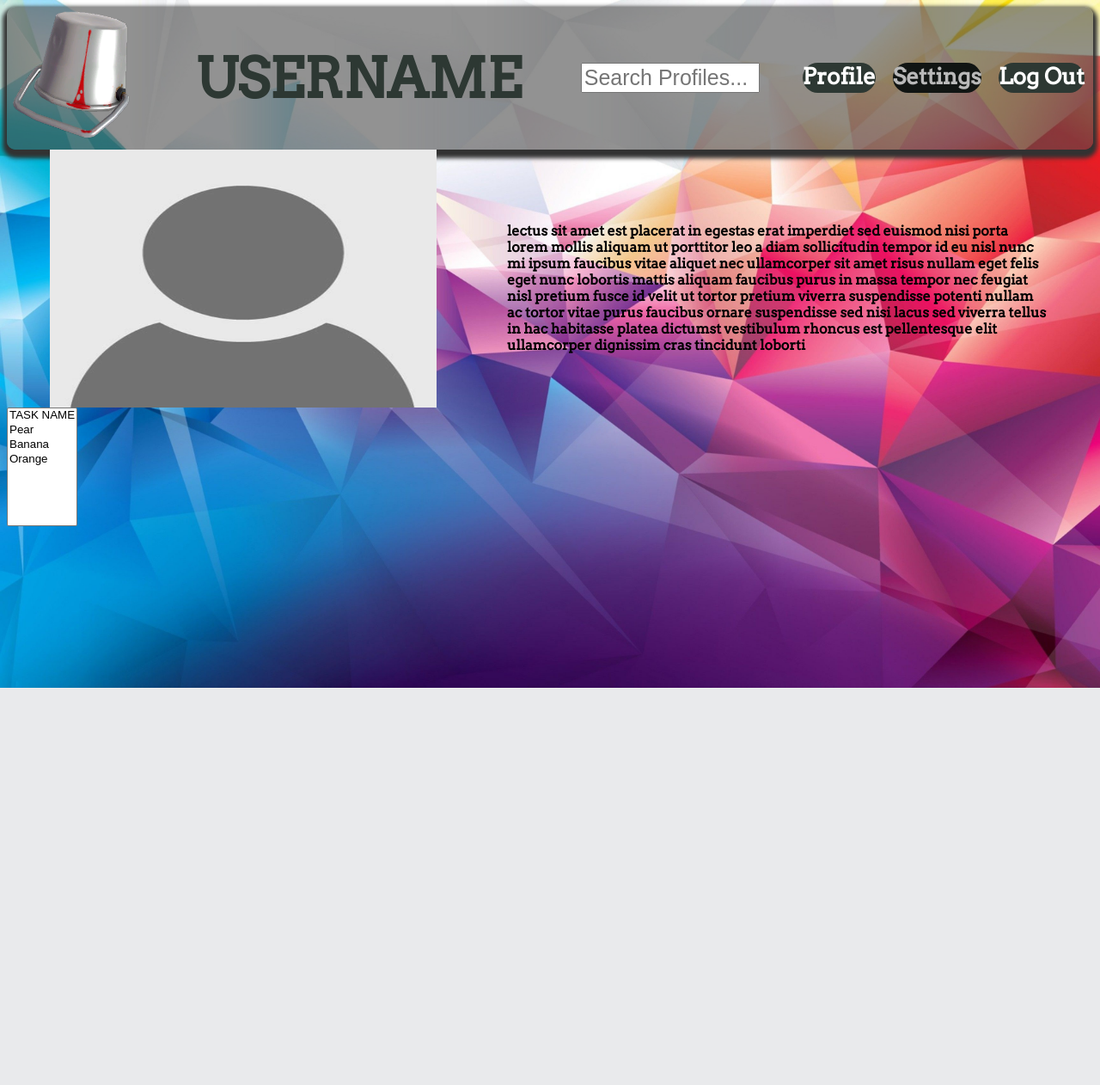
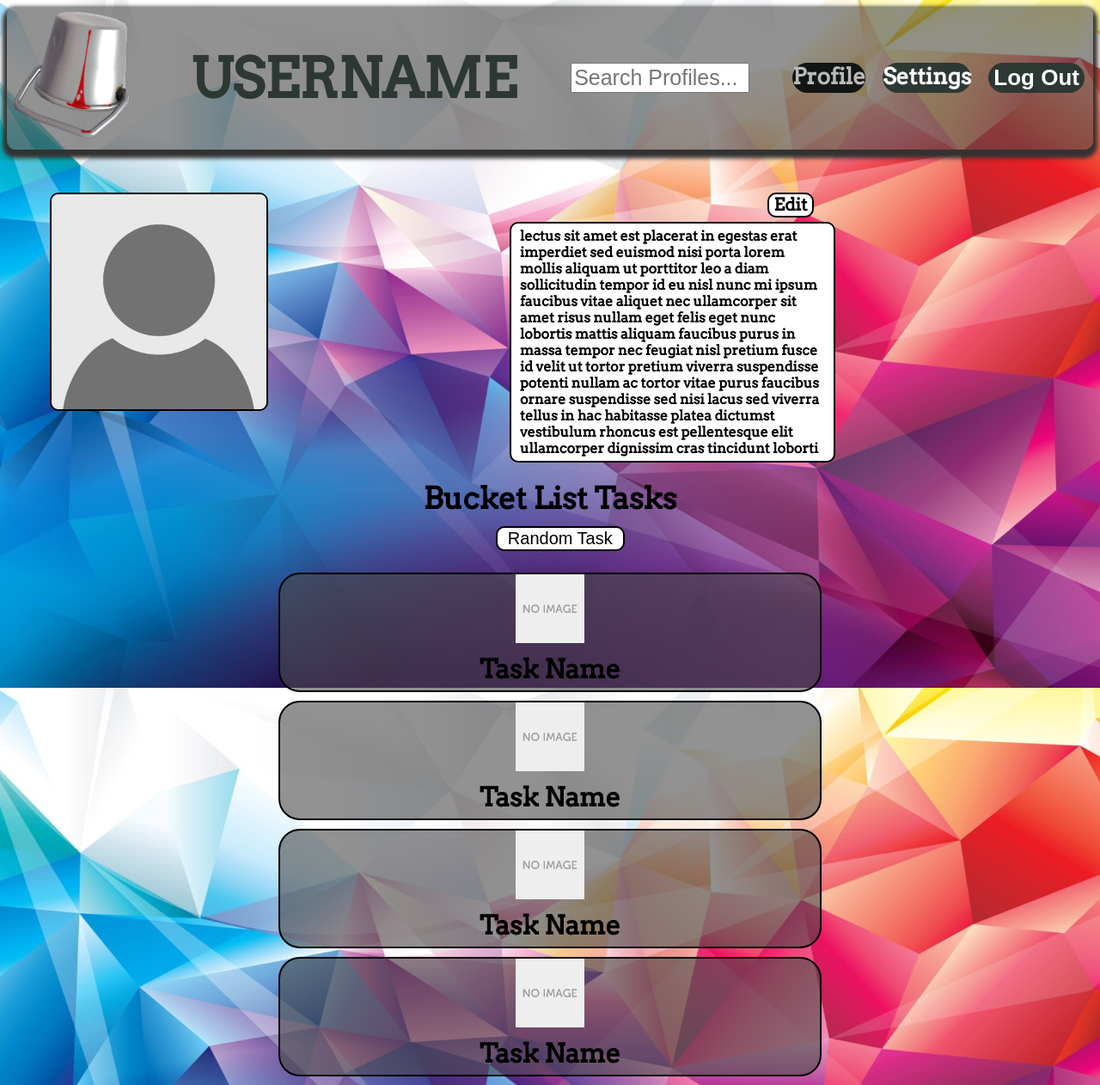
Before and after one commit to TimC615/COIS-3420H-Project, a PHP site: page /profile.html in a window 1280 px wide. Shown: the whole page at 86% size. Before the commit the page ends 800 px from the top, so only its background shows below. Run offline with PHP 8.4, Linux system fonts and the light colour scheme.

Commit message:
General HTML and CSS complete. Also added a bit of js for functionality.

```diff
--- a/create_list_item.html
+++ b/create_list_item.html
@@ -25,9 +25,11 @@
             </form>
             <nav>
                 <a href="profile.html">Profile</a>
-                <a href="settings.html" class="active">Settings</a>
-                <a href="logout.html">Log Out</a>
+                <a href="settings.html">Settings</a>
+                <button onclick="logOut()">Log Out</button>
             </nav>
+            <script src="./js/general.js">
+            </script>
         </div>
     </header>
     <form id="createlistitem" action="#" method="post" enctype="multipart/form-data">
--- a/css/general_styles.css
+++ b/css/general_styles.css
@@ -63,6 +63,24 @@ nav a:hover {
     color: #2D3833;
 }
 
+nav button{
+    text-align: center;
+    display: block;
+    font-size: 26px;
+    font-weight: bold;
+    text-decoration: none;
+    border-radius: 25px;
+    margin-left: 10px;
+    margin-right: 10px;
+    background-color: #2D3833;
+    color: white;
+    border: none;
+}
+
+nav button:hover{
+    background-color: white;
+    color: #2D3833;
+}
 .active {
   background-color: #111513;
   color: #B9B9B9;
--- a/css/profile.css
+++ b/css/profile.css
@@ -1,3 +1,7 @@
+#maincontent{
+    margin-top: 50px;
+}
+
 #profileinfo{
     display: flex;
     flex-direction: row;
@@ -6,6 +10,8 @@
 #profileinfo img{
     margin-right: auto;
     margin-left: 50px;
+    border: 2px solid black;
+    border-radius: 10px;
 }
 
 #profileinfo p{
@@ -13,5 +19,78 @@
     margin-left: auto;
     font-weight: bold;
     width: 50%;
-    margin-top: 85px;
+    margin-top: auto;
+    margin-bottom: auto;
+    background-color: white;
+    padding: 5px 10px 5px 10px;
+    border: 2px solid black;
+    border-radius: 10px;
 }
+
+#profileinfo div{
+    display: flex;
+    flex-direction: column;
+    margin-right: 250px;
+}
+
+#profileinfo div a{
+    width: 50px;
+    margin-left: auto;
+    margin-right: 75px;
+    border: 2px solid black;
+    border-radius: 10px;
+    margin-bottom: 5px;
+    font-size: 20px;
+    color: black;
+    background-color: white;
+}
+
+#profileinfo div a:hover{
+    transition-duration: 0.4s;
+    color: white;
+    background-color: #485951;
+}
+
+h2{
+    text-align: center;
+    margin-top: 20px;
+    margin-bottom: 10px;
+    font-weight: bold;
+    font-size: 35px;
+}
+
+#bucketlist{
+    margin-top: 20px;
+    margin-left: auto;
+    margin-right: auto;
+    width: 50%;
+}
+
+#bucketlist a{
+    background-color: rgba(74, 74, 74, 0.6);
+    color: black;
+    border: 2px solid black;
+    margin-bottom: 10px;
+}
+
+#bucketlist a h3{
+    margin-top: 5px;
+    margin-bottom: 5px;
+}
+
+#maincontent button{
+    width: 150px;
+    margin-left: 45%;
+    border: 2px solid black;
+    border-radius: 10px;
+    margin-bottom: 5px;
+    font-size: 20px;
+    color: black;
+    background-color: white;
+}
+
+#maincontent button:hover{
+    transition-duration: 0.4s;
+    color: white;
+    background-color: #485951;
+}
--- a/edit_list_item.html
+++ b/edit_list_item.html
@@ -25,9 +25,11 @@
             </form>
             <nav>
                 <a href="profile.html">Profile</a>
-                <a href="settings.html" class="active">Settings</a>
-                <a href="logout.html">Log Out</a>
+                <a href="settings.html">Settings</a>
+                <button onclick="logOut()">Log Out</button>
             </nav>
+            <script src="./js/general.js">
+            </script>
         </div>
     </header>
 
--- /dev/null
+++ b/js/general.js
@@ -0,0 +1,3 @@
+function logOut() {
+  location.replace("./splash_page.html")
+}
--- a/login.html
+++ b/login.html
@@ -26,8 +26,10 @@
             <nav>
                 <a href="profile.html">Profile</a>
                 <a href="settings.html">Settings</a>
-                <a href="logout.html">Log Out</a>
+                <button onclick="logOut()">Log Out</button>
             </nav>
+            <script src="./js/general.js">
+            </script>
         </div>
     </header>
 
--- a/profile.html
+++ b/profile.html
@@ -24,16 +24,20 @@
                 <input id="searchbar" type="text" placeholder="Search Profiles...">
             </form>
             <nav>
-                <a href="profile.html">Profile</a>
-                <a href="settings.html" class="active">Settings</a>
-                <a href="logout.html">Log Out</a>
+                <a href="profile.html" class="active">Profile</a>
+                <a href="settings.html">Settings</a>
+                <button onclick="logOut()">Log Out</button>
             </nav>
+            <script src="./js/general.js">
+            </script>
         </div>
     </header>
 
     <div id="maincontent">
         <div id="profileinfo">
-            <img src="./images/default_profile_picture.jpg" width="450" height="300" alt="Bucket List Website Logo">
+            <img src="./images/default_profile_picture.jpg" width="400" height="250" alt="Bucket List Website Logo">
+            <div>
+                <a href="edit_list_item.html">Edit</a>
                 <p> lectus sit amet est placerat in egestas erat imperdiet sed euismod nisi porta lorem mollis aliquam ut porttitor
                     leo a diam sollicitudin tempor id eu nisl nunc mi ipsum faucibus vitae aliquet nec ullamcorper sit amet risus
                     nullam eget felis eget nunc lobortis mattis aliquam faucibus purus in massa tempor nec feugiat nisl pretium
@@ -42,19 +46,27 @@
                     elit ullamcorper dignissim cras tincidunt loborti
                 </p>
             </div>
+        </div>
 
-        <div id="bucketlistitems">
-            <form>
-                <select id="bucketlist" size="8">
-                    <option>
-                        <img src="./images/bucket_logo.png" width="75" height="75" alt="Task Item">
-                        <h2>TASK NAME</h2>
-                    </option>
-                    <option>Pear</option>
-                    <option>Banana</option>
-                    <option>Orange</option>
-                </select>
-            </form>
+        <h2>Bucket List Tasks</h2>
+        <button onclick="#">Random Task</button>
+        <div id="bucketlist">
+            <a href="list_item.html" class="list-group-item active">
+                <img class="bucketlistpicture" src="./images/default_task.png" width="80" height="80" alt="Bucket List Task Image">
+                <h3 class="bucketlisttitle">Task Name</h3>
+            </a>
+            <a href="list_item.html" class="list-group-item active">
+                <img class="bucketlistpicture" src="./images/default_task.png" width="80" height="80" alt="Bucket List Task Image">
+                <h3 class="bucketlisttitle">Task Name</h3>
+            </a>
+            <a href="list_item.html" class="list-group-item active">
+                <img class="bucketlistpicture" src="./images/default_task.png" width="80" height="80" alt="Bucket List Task Image">
+                <h3 class="bucketlisttitle">Task Name</h3>
+            </a>
+            <a href="list_item.html" class="list-group-item active">
+                <img class="bucketlistpicture" src="./images/default_task.png" width="80" height="80" alt="Bucket List Task Image">
+                <h3 class="bucketlisttitle">Task Name</h3>
+            </a>
         </div>
     </div>
 </body>
--- a/settings.html
+++ b/settings.html
@@ -26,8 +26,10 @@
             <nav>
                 <a href="profile.html">Profile</a>
                 <a href="settings.html" class="active">Settings</a>
-				<a href="logout.html">Log Out</a>
+                <button onclick="logOut()">Log Out</button>
             </nav>
+            <script src="./js/general.js">
+            </script>
         </div>
     </header>
 
--- a/signup.html
+++ b/signup.html
@@ -26,8 +26,10 @@
             <nav>
                 <a href="profile.html">Profile</a>
                 <a href="settings.html">Settings</a>
-                <a href="logout.html">Log Out</a>
+                <button onclick="logOut()">Log Out</button>
             </nav>
+            <script src="./js/general.js">
+            </script>
         </div>
     </header>
 
--- a/splash_page.html
+++ b/splash_page.html
@@ -25,9 +25,11 @@
             </form>
             <nav>
                 <a href="profile.html">Profile</a>
-                <a href="settings.html" class="active">Settings</a>
-                <a href="logout.html">Log Out</a>
+                <a href="settings.html">Settings</a>
+                <button onclick="logOut()">Log Out</button>
             </nav>
+            <script src="./js/general.js">
+            </script>
         </div>
     </header>
 
```
Also changed, not shown: css/list_item.css (added, +36 -0 lines), list_item.html (+5 -3 lines), css/list_item.html (deleted), images/default_task.png (added). Lines whose indentation alone changed are shown as unchanged.
